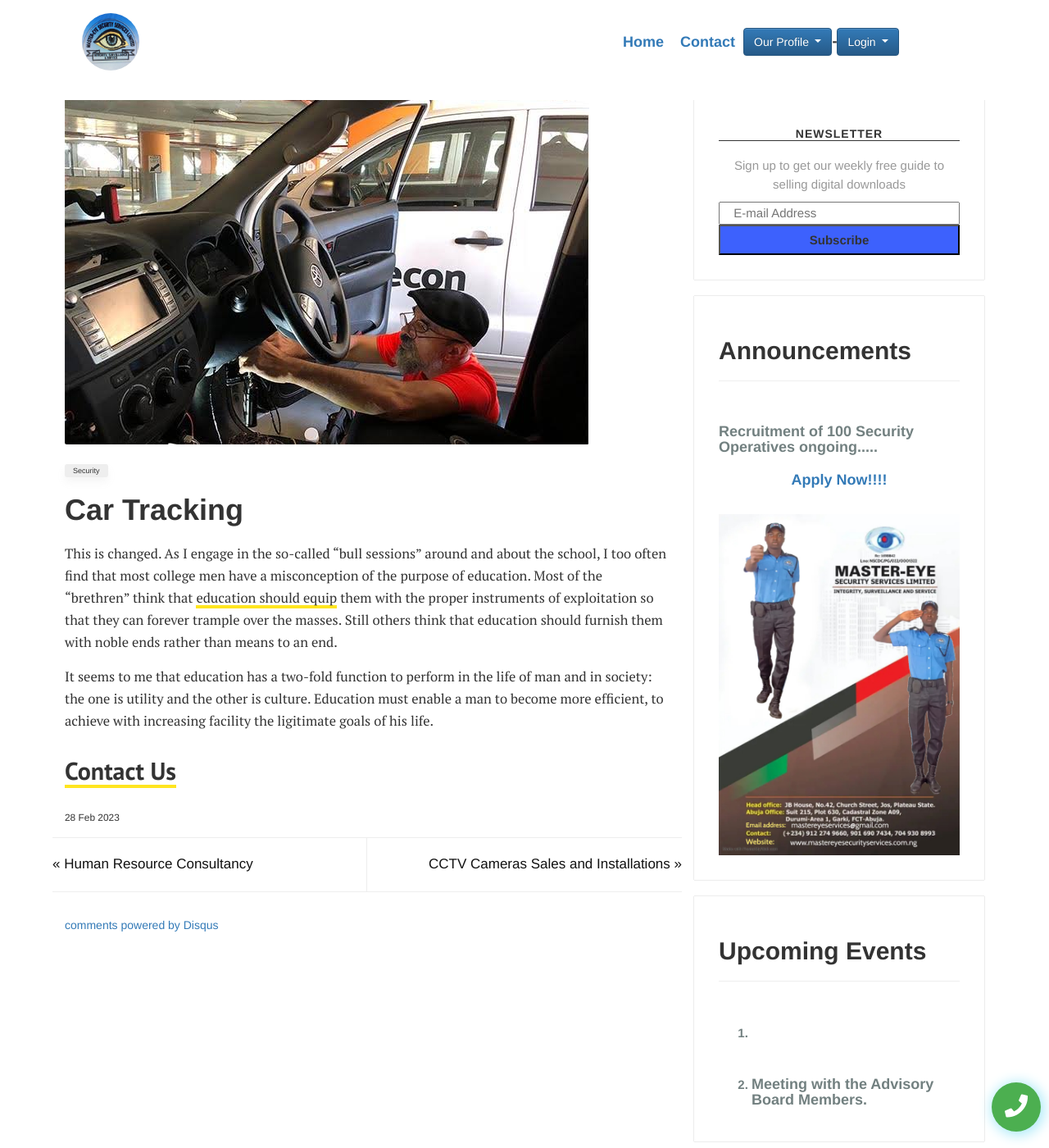
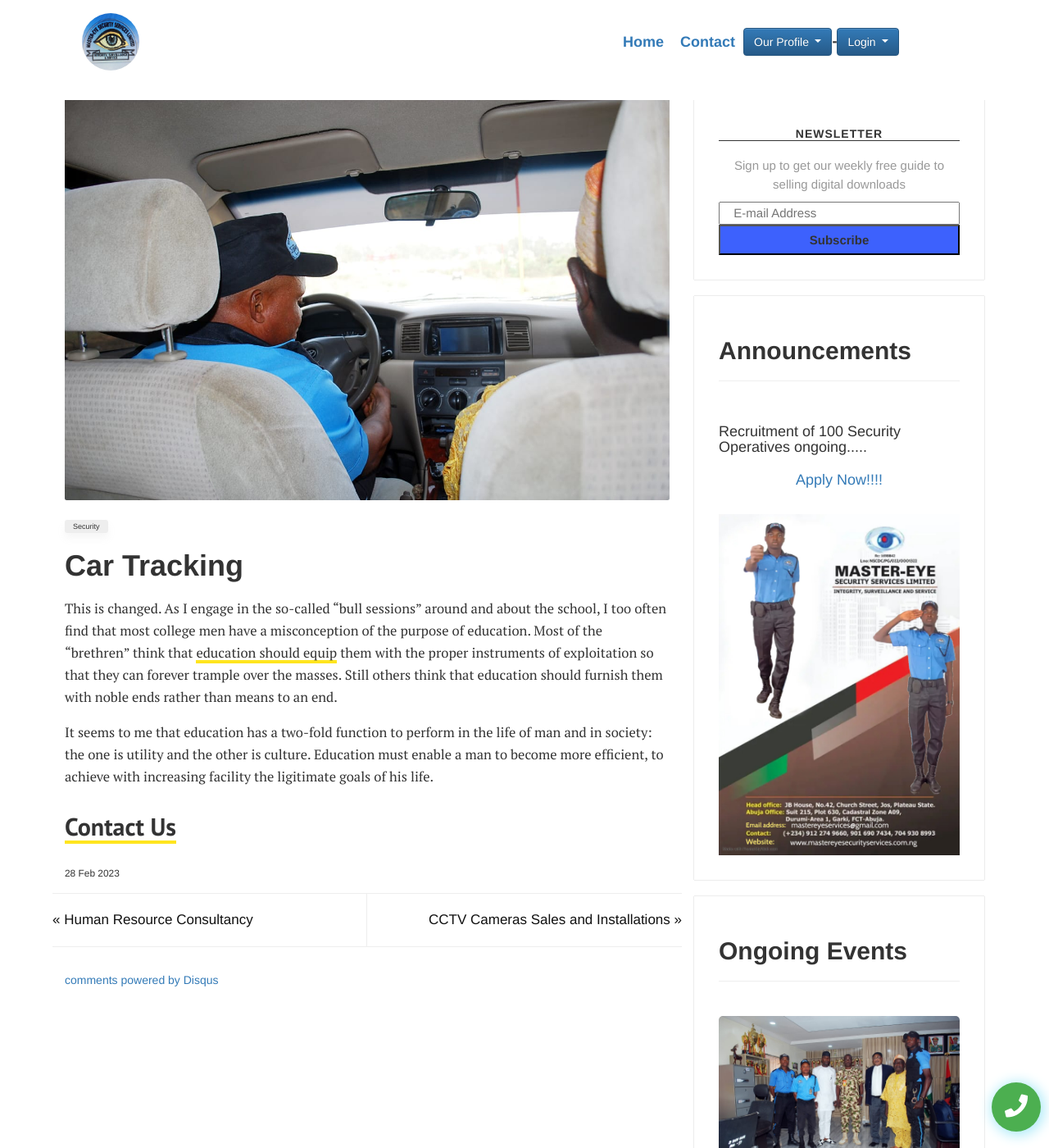
Before and after one commit to elishadamu97/mastereyesecurity, a Jekyll site: the page built from _posts/2023-02-28-car-tracking.md, in a window 1280 px wide and 1400 px high. Shown: the whole window at 82% size. Built offline with Jekyll 4.4.1, drawn with Linux system fonts in a browser that asks for light colours; comment, search, counter and statistics services are not loaded; some of the changed text lies outside the part shown.

Commit message:
initial commit

```diff
--- a/_includes/sidebar.html
+++ b/_includes/sidebar.html
@@ -17,21 +17,28 @@
         <img src="{{site.baseurl}}/assets/images/1_092233.jpg" alt="Announcements">
     </div>
     <div class="sidebar-section">
-        <h2><b><span>Upcoming Events</span></b></h2>
+        <h2><b><span>Ongoing Events</span></b></h2>
         <hr>
         <br>
         <style>
-            .upcoming-event{
+            .ongoing-events{
                 text-decoration: solid !important;
                 color: rgb(114, 128, 128);
                 font-weight: bold;
             }
         </style>
-        <ol>
-            <li class="upcoming-event"><h4><b></b></h4></li>
+
+            <img src="{{site.baseurl}}/assets/images/IMG-20230330-WA0001.jpg" alt="events" style="border-radius: 5px; margin-bottom: 10px;">
+            <h6 class="ongoing-events"><b>The director Legal, Prof Sylvester Shilkyil (SAN) and the Managing Director Mr Inalegwu John Ochoechi, Received a warmed Welcome By Brigadier General MO Agi. Commander 3 Division Garrison Nigeria Army, Jos. On a courtesy visit. </b></h6>
             <br>
-            <li class="upcoming-event"><h4><b>Meeting with the Advisory Board Members.</b></h4></li>
-        </ol>
+            <img src="{{site.baseurl}}/assets/images/IMG-20230330-WA0000.jpg" alt="events" style="border-radius: 5px; margin-bottom: 10px;">
+            <h6 class="ongoing-events"><b>The director Legal, Prof Sylvester Shilkyil (SAN) of Master-Eye Security Services limited, Presenting a plaque to Brigadier General MO Agi. Commander 3 Division Garrison Nigeria Army, on behalf of the company.</b></h6>
+            <br>
+            <img src="{{site.baseurl}}/assets/images/IMG-20230330-WA0003.jpg" alt="event" style="border-radius: 5px; margin-bottom: 10px;">
+            <h6 class="ongoing-events" ><b>The director Legal, Prof Sylvester Shilkyil (SAN) of Master-Eye Security Services limited, Presenting a plaque to Brigadier General MO Agi. Commander 3 Division Garrison Nigeria Army.</b></h6>
+            <br>
+
+
 
 
     </div>
--- a/_posts/2023-02-28-car-tracking.md
+++ b/_posts/2023-02-28-car-tracking.md
@@ -2,7 +2,7 @@
 layout: post
 title:  "Car Tracking"
 categories: [ Security ]
-image: assets/images/3431.jpg
+image: assets/images/IMG-20230330-WA0007.jpg
 ---
 This is changed. As I engage in the so-called "bull sessions" around and about the school, I too often find that most college men have a misconception of the purpose of education. Most of the "brethren" think that <a href="#">education should equip</a> them with the proper instruments of exploitation so that they can forever trample over the masses. Still others think that education should furnish them with noble ends rather than means to an end.
 
```
Also changed, not shown: _posts/2023-03-08-manned-guards.md (+1 -1 lines), assets/images/IMG-20230330-WA0007.jpg (added), assets/images/IMG-20230330-WA0008.jpg (added).
